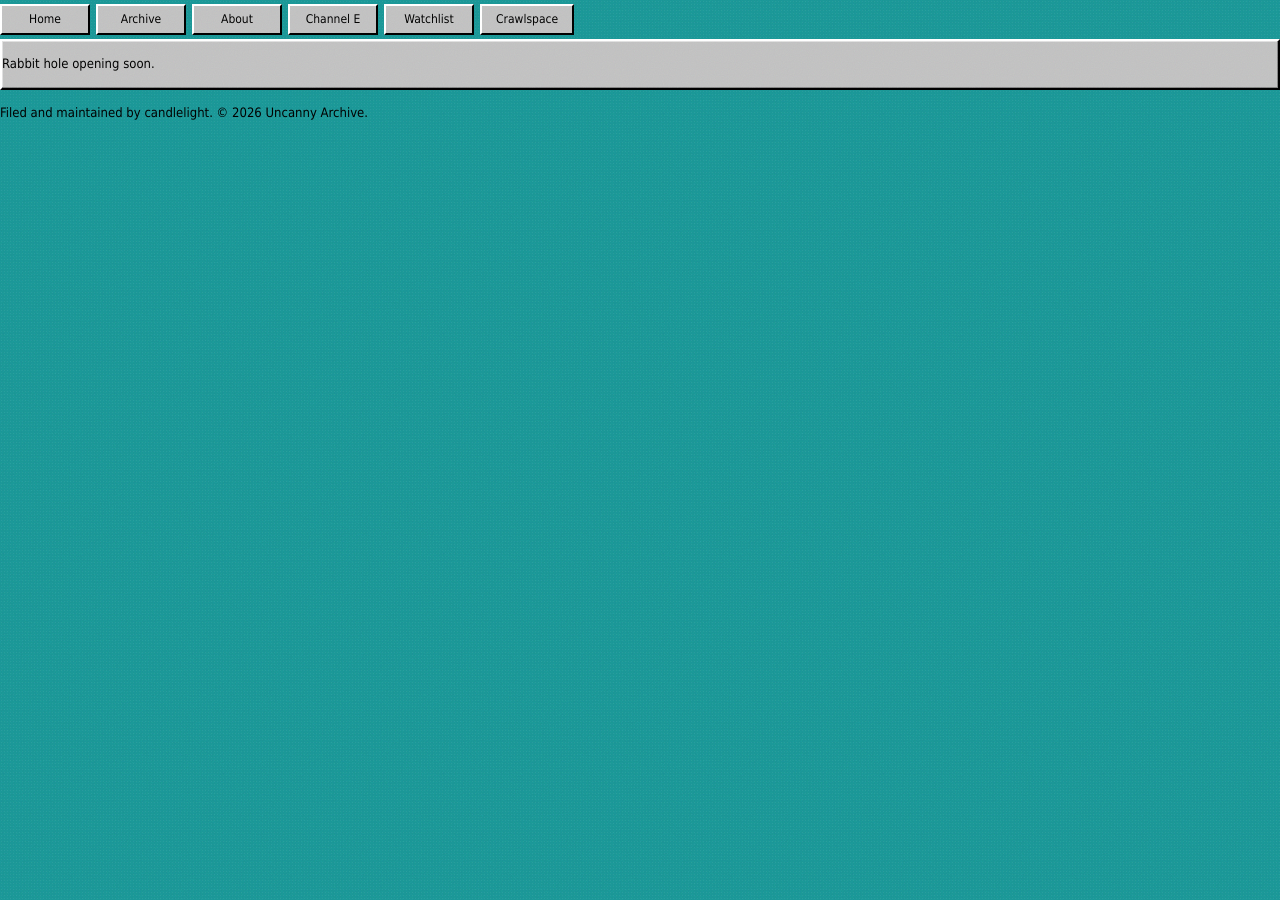
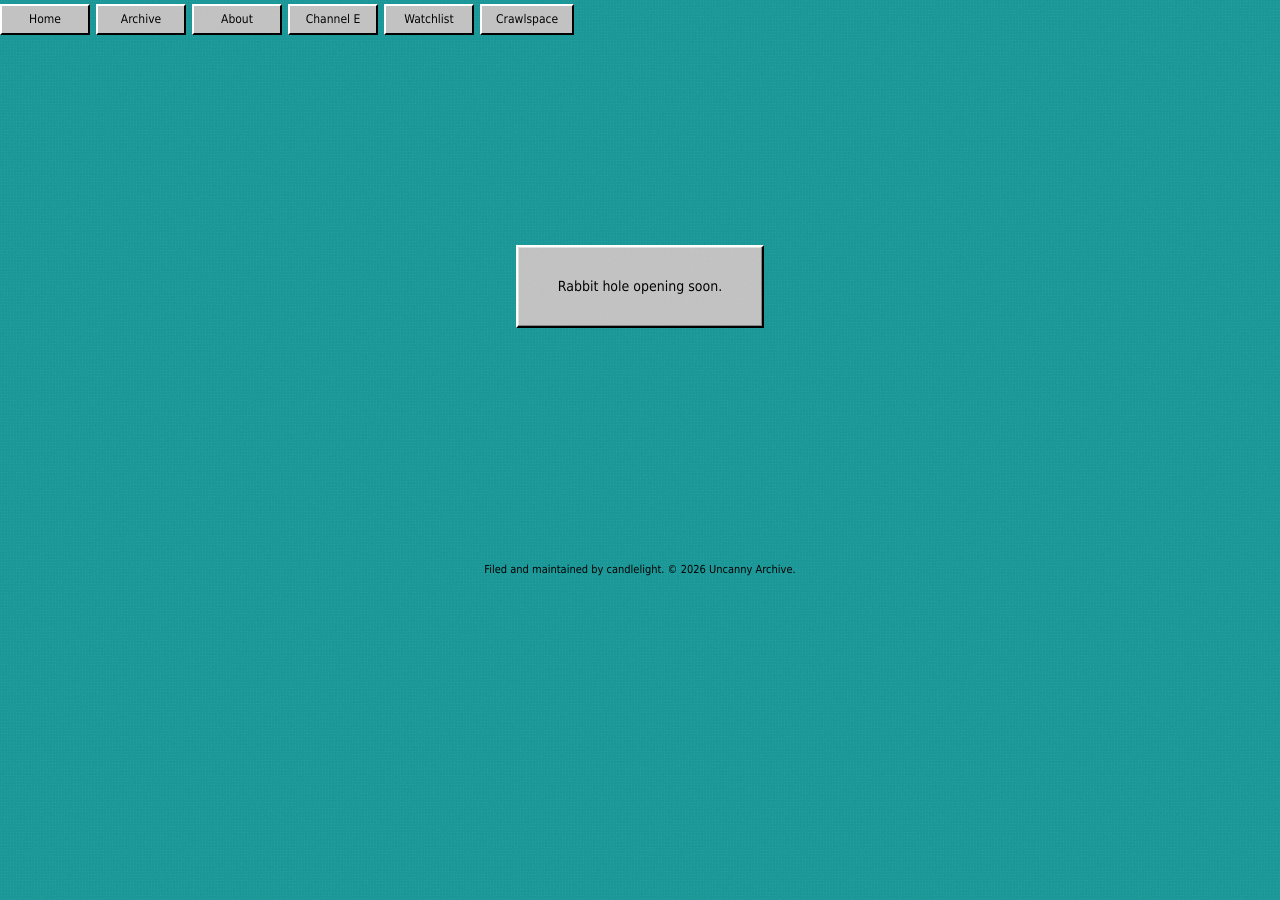
Before and after one commit to teaque278/uncannyarchive, a Jekyll site: the page built from essay.html, in a window 1280 px wide. Built offline with Jekyll 4.4.1, drawn with Linux system fonts in a browser that asks for light colours; some web fonts are replaced.

Commit message:
Update style.css

```diff
--- a/assets/css/style.css
+++ b/assets/css/style.css
@@ -114,7 +114,7 @@
   border-color: var(--win-black) var(--win-white) var(--win-white) var(--win-black);
 }
 
-/* ===== Nav dropdowns (frosted glass, Messenger-toast style) ===== */
+/* ===== Nav dropdowns ===== */
 .nav-dropdown {
   display: none;
   position: absolute;
@@ -183,12 +183,7 @@
 
 /* ===== Dispatch cards ===== */
 .dispatch-list { max-width: 560px; margin: 0 auto; display: flex; flex-direction: column; gap: 2.25rem; }
-.dispatch-card {
-  display: flex;
-  gap: 1rem;
-  align-items: flex-start;
-  padding: 14px 16px;
-}
+.dispatch-card { display: flex; gap: 1rem; align-items: flex-start; padding: 14px 16px; }
 .dispatch-card__stamp-link { flex: none; width: 64px; }
 .dispatch-card__date { font-size: 11px; }
 .dispatch-card__title { font-size: 15px; color: var(--win-blue); margin: 0.35rem 0 0.6rem; }
@@ -203,4 +198,31 @@
 
 /* ===== Stamp ===== */
 .stamp { width: 100%; height: auto; overflow: visible; transform: rotate(-4deg); }
-.stamp-ring-outer, .stamp-ring-inner { fill: none; stroke: var(--win-red); stroke-width:
+.stamp-ring-outer, .stamp-ring-inner { fill: none; stroke: var(--win-red); stroke-width: 2; }
+.stamp-text { font-size: 8.5px; letter-spacing: 1.5px; fill: var(--win-blue); }
+.stamp-rating { font-size: 22px; fill: var(--win-red); font-weight: bold; }
+
+/* ===== Single review page ===== */
+.review { max-width: 560px; margin: 20px auto; padding: 20px 28px 32px; }
+.review__meta { font-size: 11px; display: flex; gap: 1rem; margin-bottom: 0.75rem; }
+.review__genre::before { content: "· "; }
+.review__title { font-size: 22px; color: var(--win-blue); border-bottom: 2px solid var(--win-grey-dark); margin: 0 0 2rem; padding-bottom: 0.75rem; }
+.review__body p { margin: 0 0 1.3rem; }
+.review__stamp-wrap { width: 100px; margin: 3rem auto 1rem; }
+.back-link { display: inline-block; padding: 4px 14px; font-size: 12px; text-decoration: none; color: var(--win-black); margin-top: 2rem; }
+.back-link:active { border-color: var(--win-black) var(--win-white) var(--win-white) var(--win-black); }
+
+/* ===== Rabbit hole placeholder pages ===== */
+.rabbit-hole { display: flex; align-items: center; justify-content: center; min-height: 55vh; padding: 40px 16px; }
+.rabbit-hole__box { padding: 28px 40px; font-size: 14px; text-align: center; }
+.rabbit-hole__box p { margin: 0; }
+
+/* ===== Footer ===== */
+.site-footer { text-align: center; padding: 16px; color: var(--win-black); font-size: 11px; background: none; }
+
+/* ===== Responsive ===== */
+@media (max-width: 560px) {
+  .dispatch-card { flex-direction: column; }
+  .site-header { flex-direction: column; gap: 8px; }
+  .site-header__nav { flex-wrap: wrap; }
+}
```
